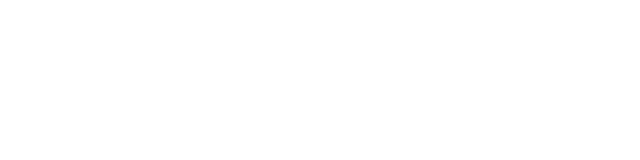
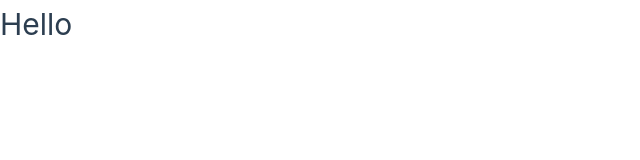
Before and after one commit to niepsuje/Quize-vue-app, a Vue app: page /quiz/1 in a window 1280 px wide. Before the commit this address had no page. Shown: the top 160 px of the page, without its empty margins (0-640 px from the left). Built offline with nearby package versions, Linux system fonts and the light colour scheme.

Commit message:
Add new view QuizView to index.js (Router).

```diff
--- a/src/router/index.js
+++ b/src/router/index.js
@@ -1,5 +1,6 @@
 import {createRouter, createWebHistory} from "vue-router"
 import QuizesView from "../views/QuizesView.vue"
+import QuizView from "../views/QuizView.vue"
 
 const router = createRouter({
     history: createWebHistory(import.meta.env.BASE_URL),
@@ -8,6 +9,11 @@
             path: "/",
             name: 'quizes',
             component:  QuizesView
+        },
+        {
+            path: "/quiz/:id",
+            name: 'quiz',
+            component:  QuizView
         }
     ]
 })
--- /dev/null
+++ b/src/views/QuizView.vue
@@ -0,0 +1,5 @@
+<template>
+    <div>
+        <h1>Hello</h1>
+    </div>
+</template>
```
